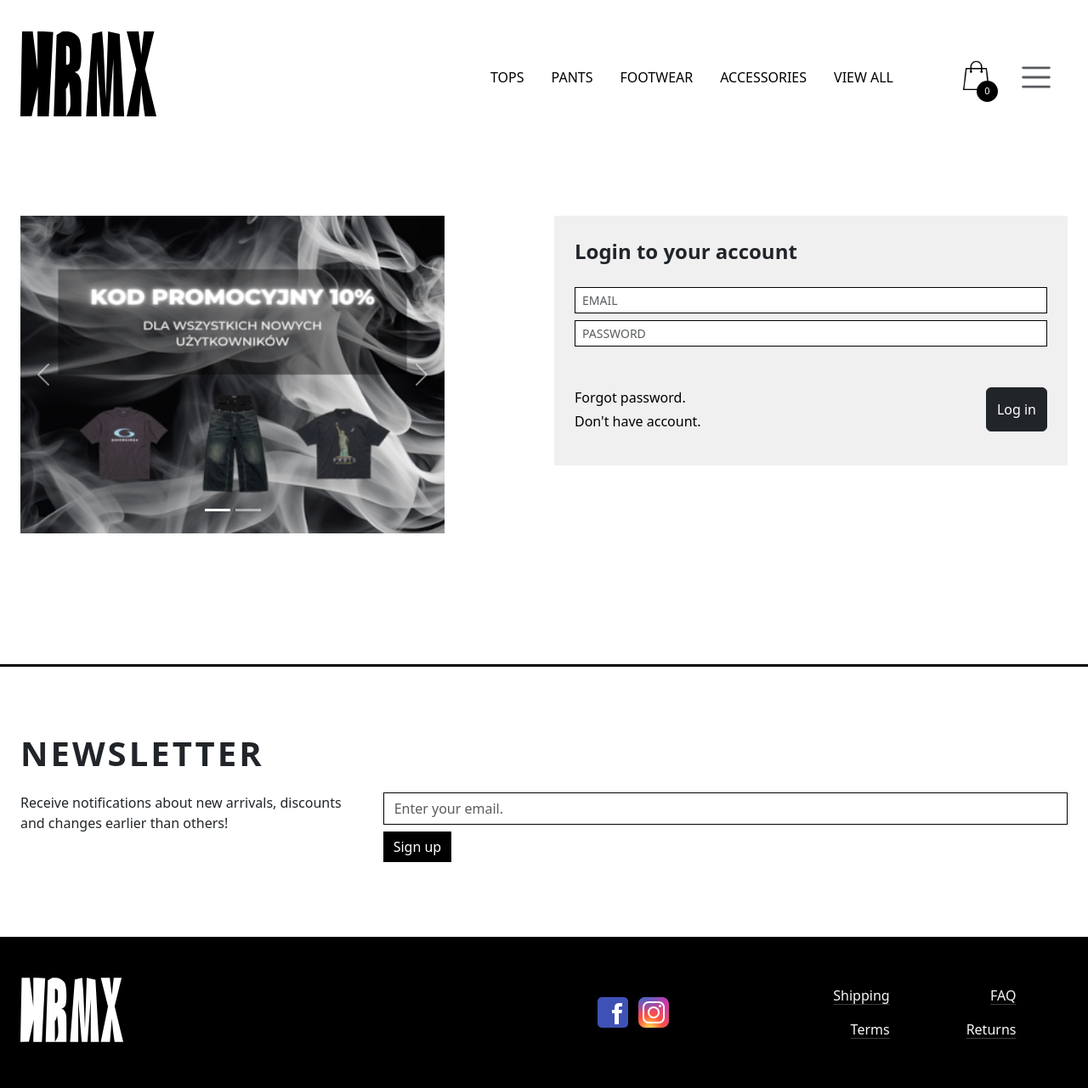
After one commit to H4rmonixx/BasicEcommerce, a PHP site: page /login in a window 1280 px wide. The commit adds this page. Shown: the whole page at 85% size. Run offline with PHP 8.4, Linux system fonts and the light colour scheme.

Commit message:
order, sold out, login and register

```diff
--- a/app/Controllers/CartController.php
+++ b/app/Controllers/CartController.php
@@ -4,8 +4,10 @@
 
 require_once __DIR__ . '/../Core/Request.php';
 require_once __DIR__ . '/../Core/LayoutEngine.php';
+require_once __DIR__ . '/../Models/Product.php';
 use App\Core\Request;
 use App\Core\LayoutEngine;
+use App\Models\Product;
 
 
 class CartController {
@@ -41,7 +43,12 @@
 
         $product = $request->json();
         if($product == null){
-            echo "Error";
+            echo null;
+            return true;
+        }
+
+        if(!Product::ifQuantityInStock($product['product_variant_id'], 1)){
+            echo json_encode([false]);
             return true;
         }
 
@@ -50,6 +57,10 @@
         $add = true;
         for($i=0; $i<count($_SESSION['cart']); $i++){
             if($product['product_variant_id'] == $_SESSION['cart'][$i]['product_variant_id']){
+                if(!Product::ifQuantityInStock($_SESSION['cart'][$i]['product_variant_id'], $_SESSION['cart'][$i]['quantity'] + 1)){
+                    echo json_encode([false]);
+                    return true;
+                }
                 $_SESSION['cart'][$i]['quantity'] += 1;
                 $add = false;
                 break;
@@ -57,7 +68,7 @@
         }
         if($add) array_push($_SESSION["cart"], $product);
 
-        echo "Success";
+        echo json_encode([true]);
         return true;
     }
 
@@ -99,10 +110,19 @@
 
         if(!isset($_SESSION["cart"])) $_SESSION["cart"] = [];
         if(isset($_SESSION['cart'][$index])){
-            $_SESSION['cart'][$index]['quantity'] += $data['velocity'];
+
+            $newQuantity = $_SESSION['cart'][$index]['quantity'] + $data['velocity'];
+            if(!Product::ifQuantityInStock($_SESSION['cart'][$index]['product_variant_id'], $newQuantity)){
+                echo json_encode([false]);
+                return true;
+            }
+
+            $_SESSION['cart'][$index]['quantity'] = $newQuantity;
+            echo json_encode([true]);
+            return true;
         }
 
-        echo json_encode([true]);
+        echo json_encode([false]);
         return true;
     }
 
--- a/app/Controllers/OrderController.php
+++ b/app/Controllers/OrderController.php
@@ -7,11 +7,13 @@
 require_once __DIR__ . '/../Core/PayU.php';
 require_once __DIR__ . '/../Models/Order.php';
 require_once __DIR__ . '/../Models/User.php';
+require_once __DIR__ . '/../Models/Product.php';
 use App\Core\Request;
 use App\Core\LayoutEngine;
 use App\Core\PayU;
 use App\Models\Order;
 use App\Models\User;
+use App\Models\Product;
 
 class OrderController {
     public function showSummary(Request $request) {
@@ -61,14 +63,20 @@
 
         $order_id = Order::createOrder($user_id, $data['payment']);
         foreach ($_SESSION['cart'] as $product) {
+            if(!Product::ifQuantityInStock($product['product_variant_id'], $product['quantity'])){
+                continue;
+            }
             Order::addProductToOrder($order_id, $product['product_variant_id'], $product['quantity']);
+            Product::updateVariantQuantity($product['product_variant_id'], (-1) * $product['quantity']);
         }
 
         if($data['payment'] == 'CASH'){
+            Order::updateStatus($order_id, "PAID");
             echo json_encode(["payment" => 'CASH']);
-            Order::updateStatus($order_id, "PAID");
             return true;
         }
+
+        unset($_SESSION['cart']);
 
         return true;
     }
--- a/app/Controllers/UserController.php
+++ b/app/Controllers/UserController.php
@@ -10,6 +10,25 @@
 use App\Models\User;
 
 class UserController {
+
+    public function showLogin(Request $request){
+
+        session_start();
+
+        unset($_SESSION['user']);
+
+        if(isset($_SESSION['user'])){
+            header("Location: /account");
+            exit;
+        }
+
+        $view = file_get_contents(__DIR__ . '/../Views/login.html');
+
+        echo LayoutEngine::resolveLayout($view);
+
+        return true;
+    }
+
     public function getUserAddress(Request $request) {
 
         session_start();
@@ -19,10 +38,57 @@
             return true;
         }
 
-        $user = User::getUserAdress($_SESSION['user']['user_id']);
+        $user = User::getUserAddress($_SESSION['user']['user_id']);
         echo json_encode($user);
 
         return true;
     }
 
+    public function login(Request $request){
+
+        session_start();
+
+        $data = $request->json();
+        if($data == null){
+            echo null;
+            return true;
+        }
+
+        $userid = User::login($data['email'], $data['password']);
+        if($userid == null){
+            echo json_encode(value: [false]);
+            return true;
+        }
+
+        $_SESSION['user'] = [];
+        $_SESSION['user']['user_id'] = $userid;
+
+        echo json_encode([true]);
+        return true;
+    }
+
+    public function register(Request $request){
+
+        session_start();
+
+        $data = $request->json();
+        if($data == null){
+            echo null;
+            return true;
+        }
+
+        $data['password'] = password_hash($data['password'], PASSWORD_DEFAULT);
+
+        $userid = User::register($data);
+        if($userid == null){
+            return true;
+        }
+
+        $_SESSION['user'] = [];
+        $_SESSION['user']['user_id'] = $userid;
+
+        echo json_encode([true]);
+        return true;
+    }
+
 }
--- a/app/Models/Product.php
+++ b/app/Models/Product.php
@@ -205,4 +205,25 @@
         return $data;
     }
 
+    public static function updateVariantQuantity(int $variant_id, int $x) {
+        $pdo = Database::getConnection();
+        $stmt = $pdo->prepare("UPDATE Product_Variant SET quantity = quantity + ? WHERE product_variant_id = ?");
+        $stmt->execute([$x, $variant_id]);
+
+        return true;
+    }
+
+    public static function ifQuantityInStock(int $variant_id, int $quantity){
+        $pdo = Database::getConnection();
+        $stmt = $pdo->prepare("SELECT 1 FROM Product_Variant WHERE product_variant_id = ? AND quantity >= ?");
+        $stmt->execute([$variant_id, $quantity]);
+        $data = $stmt->fetch(PDO::FETCH_ASSOC);
+
+        if(!$data){
+            return false;
+        }
+
+        return true;
+    }
+
 }
--- a/app/Models/User.php
+++ b/app/Models/User.php
@@ -17,7 +17,7 @@
     public $country;
 
 
-    public static function getUserAdress(int $id) {
+    public static function getUserAddress(int $id) {
         $pdo = Database::getConnection();
         $stmt = $pdo->prepare("SELECT address, building, city, post_code, country FROM User WHERE user_id = ?");
         $stmt->execute([$id]);
@@ -39,10 +39,45 @@
 
     public static function createGuest($data){
         $pdo = Database::getConnection();
-        $stmt = $pdo->prepare("INSERT INTO User (firstname, lastname, phone_number, email, address, building, city, post_code, country, permission_id) VALUES (?, ?, ?, ?, ?, ?, ?, ?, ?, 3)");
+        $stmt = $pdo->prepare(query: 'INSERT INTO User (firstname, lastname, phone_number, email, address, building, city, post_code, country) VALUES (?, ?, ?, ?, ?, ?, ?, ?, ?)');
         $stmt->execute([$data['personal']['firstname'], $data['personal']['lastname'], $data['personal']['phone'], $data['personal']['email'], $data['shipment']['address'], $data['shipment']['building'], $data['shipment']['city'], $data['shipment']['postcode'], $data['shipment']['country']]);
 
         return $pdo->lastInsertId();
     }
 
+    public static function login($email, $password){
+        $pdo = Database::getConnection();
+        $stmt = $pdo->prepare('SELECT user_id, password FROM User WHERE email LIKE ? AND type NOT LIKE "GUEST"');
+        $stmt->execute([$email]);
+        $data = $stmt->fetch(PDO::FETCH_ASSOC);
+
+        if(!$data){
+            return null;
+        }
+
+        if(!password_verify($password, $data['password'])){
+            return null;
+        }
+
+        return $data['user_id'];
+    }
+
+    public static function register($data){
+        $pdo = Database::getConnection();
+
+        $stmt = $pdo->prepare("SELECT user_id FROM User WHERE email LIKE ?");
+        $stmt->execute([$data['email']]);
+        $u = $stmt->fetch(PDO::FETCH_ASSOC);
+        if($u){
+            echo json_encode([false, "Email is already in use"]);
+            return null;
+        }
+        $stmt->closeCursor();
+
+        $stmt = $pdo->prepare(query: 'INSERT INTO User (firstname, lastname, phone_number, email, password, address, building, city, post_code, country, type) VALUES (:firstname, :lastname, :phone_number, :email, :password, :address, :building, :city, :post_code, :country, "CUSTOMER")');
+        $stmt->execute($data);
+
+        return $pdo->lastInsertId();
+    }
+
 }
--- a/app/Routes/api.php
+++ b/app/Routes/api.php
@@ -33,6 +33,8 @@
 $router->post('/cart/load', [CartController::class, 'loadCart']);
 
 $router->post('/user/address/load', [UserController::class, 'getUserAddress']);
+$router->post('/user/login/try', [UserController::class, 'login']);
+$router->post('/user/register/try', [UserController::class, 'register']);
 
 $router->post('/order/new', [OrderController::class, 'placeOrder']);
 
--- a/app/Routes/web.php
+++ b/app/Routes/web.php
@@ -6,6 +6,7 @@
 require_once __DIR__ . '/../Controllers/ArticleController.php';
 require_once __DIR__ . '/../Controllers/CartController.php';
 require_once __DIR__ . '/../Controllers/OrderController.php';
+require_once __DIR__ . '/../Controllers/UserController.php';
 
 use App\Core\Router;
 use App\Controllers\HomeController;
@@ -13,6 +14,7 @@
 use App\Controllers\ArticleController;
 use App\Controllers\CartController;
 use App\Controllers\OrderController;
+use App\Controllers\UserController;
 
 $router = new Router();
 
@@ -32,4 +34,6 @@
 
 $router->get('/summary/{orderid}', [OrderController::class, 'showSummary']);
 
+$router->get('/login', [UserController::class, 'showLogin']);
+
 return $router;
--- a/app/Views/layout.html
+++ b/app/Views/layout.html
@@ -50,7 +50,7 @@
                         </li>
                         <li class="nav-item d-lg-none mt-4"><a href="/about" class="nav-link active">ABOUT US</a></li>
                         <li class="nav-item d-lg-none"><a href="/contact" class="nav-link active">CONTACT</a></li>
-                        <li class="nav-item d-lg-none mb-4"><a href="login_page.php" class="nav-link active">ACCOUNT</a></li>
+                        <li class="nav-item d-lg-none mb-4"><a href="/account" class="nav-link active">ACCOUNT</a></li>
                         <li class="nav-item dropdown d-none d-lg-block">
                             <a href="#" class="nav-link" data-bs-toggle="dropdown"><span class="navbar-toggler-icon fs-3"></span></a>
                             <ul class="dropdown-menu">
@@ -61,7 +61,7 @@
                                 </li>
                                 <li><a href="/about" class="dropdown-item">ABOUT US</a></li>
                                 <li><a href="/contact" class="dropdown-item">CONTACT</a></li>
-                                <li><a href="login_page.php" class="dropdown-item">ACCOUNT</a></li>
+                                <li><a href="/account" class="dropdown-item">ACCOUNT</a></li>
                             </ul>
                         </li>
                     </ul>
--- /dev/null
+++ b/app/Views/login.html
@@ -0,0 +1,95 @@
+@section("title")
+Login / Register to HRMX
+@endsection
+
+@section("styles")
+<link rel="stylesheet" href="/css/login.css">
+@endsection
+
+@section("scripts")
+<script src="/js/login.js"></script>
+<script src="/js/loadCartSize.js"></script>
+<script src="/js/infobox.js"></script>
+@endsection
+
+@section("content")
+<main class="container-xxl ps-4 pe-4 ps-xxl-0 pe-xxl-0 mb-5 mt-5 pb-5">
+    <div class="row">
+        <div class="carousel slide col-5 d-none d-lg-block" data-bs-ride="carousel">
+            <div class="carousel-indicators">
+                <button type="button" data-bs-target=".carousel" data-bs-slide-to="0" class="active"></button>
+                <button type="button" data-bs-target=".carousel" data-bs-slide-to="1"></button>
+            </div>
+            <div class="carousel-inner">
+                <div class="carousel-item active">
+                    <img src="/assets/graphics/promocode.png" class="d-block w-100">
+                </div>
+                <div class="carousel-item">
+                    <img src="/assets/graphics/promocode_2.png" class="d-block w-100">
+                </div>
+            </div>
+            <button class="carousel-control-prev" type="button" data-bs-target=".carousel" data-bs-slide="prev">
+                <span class="carousel-control-prev-icon" aria-hidden="true"></span>
+                <span class="visually-hidden">Previous</span>
+            </button>
+            <button class="carousel-control-next" type="button" data-bs-target=".carousel" data-bs-slide="next">
+                <span class="carousel-control-next-icon" aria-hidden="true"></span>
+                <span class="visually-hidden">Next</span>
+            </button>
+        </div>
+        <div class="col-1 d-none d-lg-block"></div>
+        <div class="col-12 col-lg-6 form-container">
+            <form action="" class="p-4" id="form-login">
+                <div class="title mb-4 fs-4 m-b-800">Login to your account</div>
+                <div class="mb-2"><input type="text" id="login-email" class="form-control form-control-sm" placeholder="EMAIL" required></div>
+                <div class="mb-5"><input type="password" id="login-password" class="form-control form-control-sm" placeholder="PASSWORD" required></div>
+                <div class="row mb-3">
+                    <div class="col-12 col-sm-6 order-2 order-sm-1">
+                        <a href="" class="d-block mb-1">Forgot password.</a>
+                        <a class="d-block" id="to-register-change-button">Don't have account.</a>
+                    </div>
+                    <div class="col-12 col-sm-6 order-1 order-sm-2 d-flex justify-content-end mb-4 mb-sm-0"><input type="submit" id="login-submit" class="btn btn-dark" value="Log in"></div>
+                </div>
+                <div id="login-callback" class="fs-6"></div>
+            </form>
+            <form action="" class="p-4 d-none" id="form-register">
+                <div class="mb-4 fs-3 m-b-800">Register new account</div>
+                <div class="fs-6 m-b-700 mb-2">PERSONAL INFO</div>
+                <div class="row gx-2 gy-2 mb-2">
+                    <div class="col-sm-6"><input type="text" class="form-control form-control-sm" placeholder="FIRSTNAME" minlength="3" maxlength="32" id="register-fname" required></div>
+                    <div class="col-sm-6"><input type="text" class="form-control form-control-sm" placeholder="LASTNAME" minlength="3" maxlength="32" id="register-lname" required></div>
+                </div>
+                <div class="row gx-2 gy-2 mb-2">
+                    <div class="col-sm-7"><input type="email" class="form-control form-control-sm" placeholder="EMAIL" minlength="3" maxlength="150" id="register-email" required></div>
+                    <div class="col-sm-5"><input type="tel" class="form-control form-control-sm" placeholder="PHONE" minlength="7" maxlength="15" id="register-tel" required></div>
+                </div>
+                <div class="mb-2"><input type="text" class="form-control form-control-sm" placeholder="PASSWORD" minlength="8" maxlength="32" id="register-password1" required></div>
+                <div class="mb-3"><input type="password" class="form-control form-control-sm" placeholder="REPEAT PASSWORD" minlength="8" maxlength="32" id="register-password2" required></div>
+                <div class="fs-6 m-b-700 mb-2">ADDRESS</div>
+                <div class="row gx-2 gy-2 mb-2">
+                    <div class="col-sm-6"><input type="text" class="form-control form-control-sm" placeholder="POST CODE" minlength="3" maxlength="20" id="register-postcode" required></div>
+                    <div class="col-sm-6"><input type="text" class="form-control form-control-sm" placeholder="CITY" minlength="3" maxlength="32" id="register-city" required></div>
+                </div>
+                <div class="row gx-2 gy-2 mb-2">
+                    <div class="col-8"><input type="text" class="form-control form-control-sm" placeholder="ADDRESS" minlength="3" maxlength="64" id="register-address" required></div>
+                    <div class="col-4"><input type="text" class="form-control form-control-sm" placeholder="BUILDING" minlength="1" maxlength="6" id="register-building" required></div>
+                </div>
+                <div class="row gx-2 mb-4">
+                    <div class="col-12"><input type="text" class="form-control form-control-sm" placeholder="COUNTRY" minlength="3" maxlength="64" id="register-country" required></div>
+                </div>
+                <div class="form-check mb-5">
+                    <input class="form-check-input filter-checkbox" type="checkbox" id="terms-accept" required>
+                    <label class="form-check-label" for="terms-accept">Accept <a href="/article/5" target="_blank">terms</a></label>
+                </div>
+                <div class="row mb-3">
+                    <div class="col-6">
+                        <a class="d-block" id="to-login-change-button">I have an account</a>
+                    </div>
+                    <div class="col-6 d-flex justify-content-end"><input type="submit" id="register-submit" class="btn btn-dark" value="Register"></div>
+                </div>
+                <div id="register-callback"></div>
+            </form>
+        </div>
+    </div>
+</main>
+@endsection
--- a/public/css/cart.css
+++ b/public/css/cart.css
@@ -10,6 +10,9 @@
     background-color: white;
 }
 
+.prod-in-cart-sold{
+    background-color: rgb(0,0,0,.9);
+}
 .prod-in-cart img{
     background-color: rgb(240, 240, 240);
 }
--- /dev/null
+++ b/public/css/login.css
@@ -0,0 +1,24 @@
+.form-container > form{
+    background-color: rgb(240, 240, 240);
+}
+.form-container a{
+    text-decoration: none;
+    color: black;
+    font-weight: 300;
+}
+.form-container a:hover{
+    text-decoration: underline;
+    cursor: pointer;
+}
+.form-container .form-check-input{
+    border: 1px solid black;
+}
+
+#login-callback, #register-callback{
+    text-align: right;
+    color: darkred;
+}
+
+main{
+    min-height: 60vh;
+}
--- /dev/null
+++ b/public/js/login.js
@@ -0,0 +1,101 @@
+$(document).ready(()=>{
+
+    loadCartSize();
+
+    $("#to-login-change-button").on("click", ()=>{
+        $("#form-register").toggleClass("d-none");
+        $("#form-login").toggleClass("d-none");
+    });
+    $("#to-register-change-button").on("click", ()=>{
+        $("#form-register").toggleClass("d-none");
+        $("#form-login").toggleClass("d-none");
+    });
+
+    $("#form-login").on("submit", function(e){
+        e.preventDefault();
+
+        $.ajax({
+            url: "/user/login/try",
+            type: "post",
+            data: JSON.stringify({
+                email: $("#login-email").val(),
+                password: $("#login-password").val()
+            })
+        }).then((success) => {
+            try{
+                let json = JSON.parse(success);
+                if(json[0]) window.location.replace("/account");
+                else{
+                    $("#login-callback").text("Wrong email or password!");
+                }
+            } catch (e) {
+                return $.Deferred().reject("Error occurred.").promise();
+            }
+        }).catch((error) => {
+            if(error.statusText)
+                infobox_show(error.statusText, 5000);
+            else
+                infobox_show(error, 5000)
+        });
+
+    });
+
+    $("#form-register").on("submit", function(e){
+        e.preventDefault();
+
+
+        if($("#register-password1").val() != $("#register-password2").val()){
+            $("#register-callback").text("Password must be the same");
+            return;
+        }
+
+        let data = {
+            firstname: $("#register-fname").val(),
+            lastname: $("#register-lname").val(),
+            phone_number: $("#register-tel").val(),
+            email: $("#register-email").val(),
+            address: $("#register-address").val(),
+            building: $("#register-building").val(),
+            city: $("#register-city").val(),
+            post_code: $("#register-postcode").val(),
+            country: $("#register-country").val(),
+            password: $("#register-password1").val()
+        };
+
+
+        const phonePattern = /^\+?[0-9\s\-]{7,15}$/;
+        if(!phonePattern.test(data.phone_number)){
+            $("#register-callback").text("Phone number invalid");
+            return;
+        }
+        const emailPattern = /^[a-zA-Z0-9._%+-]+@[a-zA-Z0-9.-]+\.[a-zA-Z]{2,}$/;
+        if(!emailPattern.test(data.email)){
+            $("#register-callback").text("Email does not exist");
+            return;
+        }
+
+        $.ajax({
+            url: "/user/register/try",
+            type: "post",
+            data: JSON.stringify(data)
+        }).then((success) => {
+            try{
+                let json = JSON.parse(success);
+                if(json[0]) window.location.replace("/account");
+                else{
+                    $("#register-callback").text(json[1]);
+                }
+            } catch (e) {
+                console.log(success, e);
+                return $.Deferred().reject("Error occurred.").promise();
+            }
+        }).catch((error) => {
+            if(error.statusText)
+                infobox_show(error.statusText, 5000);
+            else
+                infobox_show(error, 5000)
+        });
+
+    });
+
+});
```
Also changed, not shown: app/Database/ecommerce.sql (+20 -208 lines), public/css/login_page.css (deleted, +0 -46 lines), public/js/cart.js (+20 -3 lines), public/js/login_page.js (deleted, +0 -12 lines), public/js/product.js (+10 -7 lines), 1 other file.
